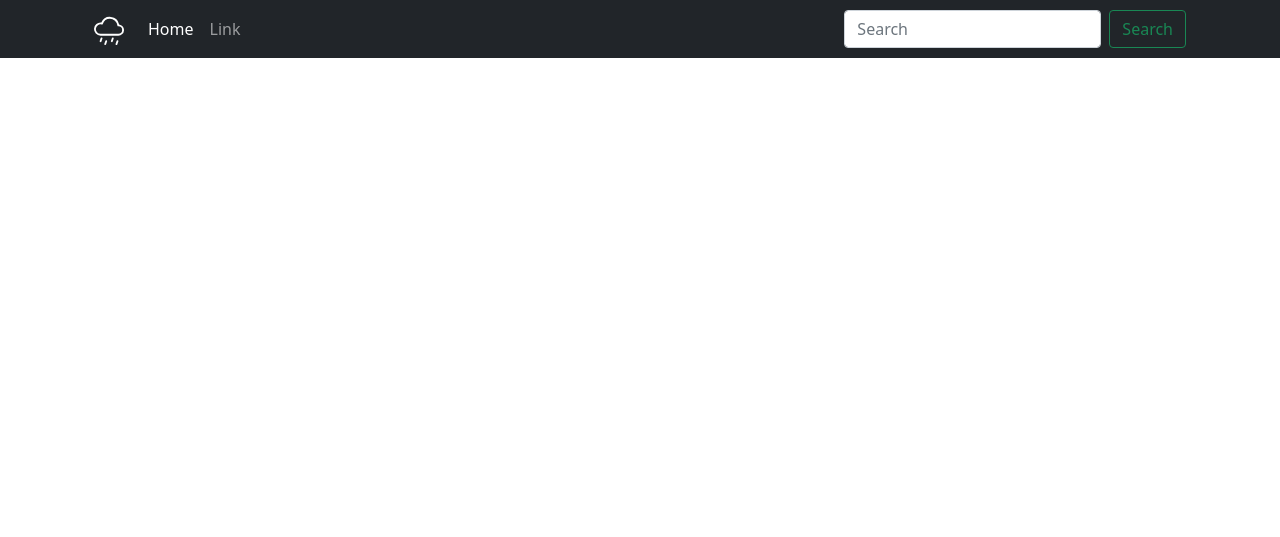
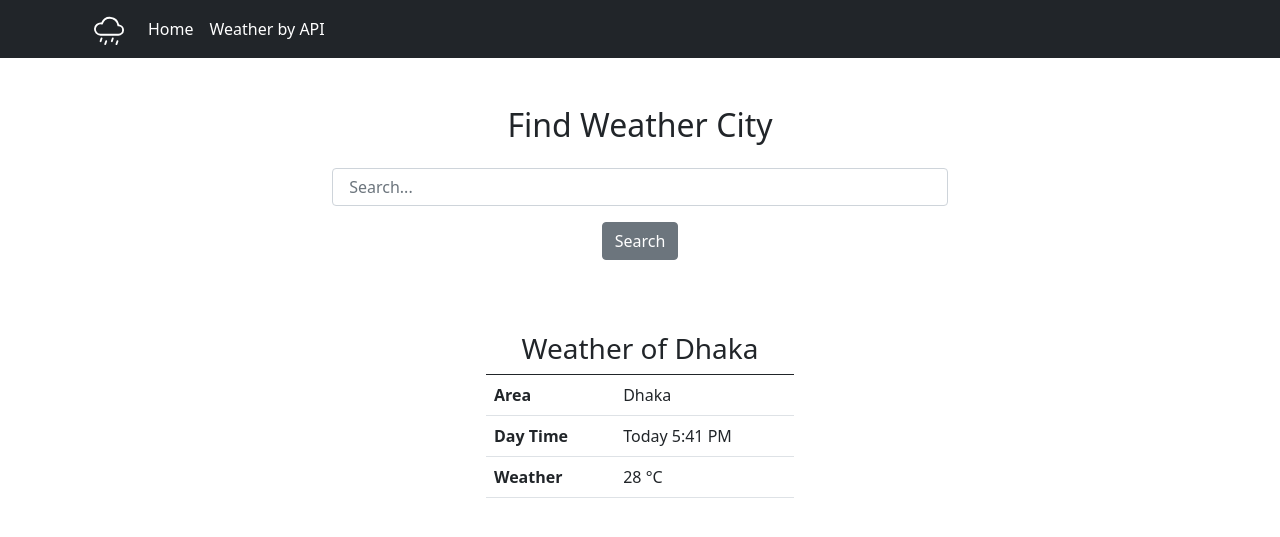
Before and after one commit to samratpro/weatherapp, a Django app: page / in a window 1280 px wide. Shown: the top 537 px of the page. Run offline with Django 4.2, Linux system fonts and the light colour scheme.

Commit message:
Complete Home.html

```diff
--- a/weather/templates/home.html
+++ b/weather/templates/home.html
@@ -16,7 +16,7 @@
         <div class="container">
           <nav class="navbar navbar-expand-lg navbar-dark bg-dark">
               <div class="container-fluid">
-              <a class="navbar-brand" href="#"><svg xmlns="http://www.w3.org/2000/svg" width="30" height="30" fill="currentColor" class="bi bi-cloud-drizzle" viewBox="0 0 16 16">
+                <a class="navbar-brand" href="/"><svg xmlns="http://www.w3.org/2000/svg" width="30" height="30" fill="currentColor" class="bi bi-cloud-drizzle" viewBox="0 0 16 16">
                   <path d="M4.158 12.025a.5.5 0 0 1 .316.633l-.5 1.5a.5.5 0 0 1-.948-.316l.5-1.5a.5.5 0 0 1 .632-.317zm6 0a.5.5 0 0 1 .316.633l-.5 1.5a.5.5 0 0 1-.948-.316l.5-1.5a.5.5 0 0 1 .632-.317zm-3.5 1.5a.5.5 0 0 1 .316.633l-.5 1.5a.5.5 0 0 1-.948-.316l.5-1.5a.5.5 0 0 1 .632-.317zm6 0a.5.5 0 0 1 .316.633l-.5 1.5a.5.5 0 1 1-.948-.316l.5-1.5a.5.5 0 0 1 .632-.317zm.747-8.498a5.001 5.001 0 0 0-9.499-1.004A3.5 3.5 0 1 0 3.5 11H13a3 3 0 0 0 .405-5.973zM8.5 2a4 4 0 0 1 3.976 3.555.5.5 0 0 0 .5.445H13a2 2 0 0 1 0 4H3.5a2.5 2.5 0 1 1 .605-4.926.5.5 0 0 0 .596-.329A4.002 4.002 0 0 1 8.5 2z"/>
                 </svg></a>
                 <button class="navbar-toggler" type="button" data-bs-toggle="collapse" data-bs-target="#navbarSupportedContent" aria-controls="navbarSupportedContent" aria-expanded="false" aria-label="Toggle navigation">
@@ -25,20 +25,50 @@
                 <div class="collapse navbar-collapse" id="navbarSupportedContent">
                   <ul class="navbar-nav me-auto mb-2 mb-lg-0">
                     <li class="nav-item">
-                    <a class="nav-link active" aria-current="page" href="#">Home</a>
+                      <a class="nav-link active" aria-current="page" href="/">Home</a>
                     </li>
                     <li class="nav-item">
-                    <a class="nav-link" href="#">Link</a>
+                      <a class="nav-link active" aria-current="page" href="#">Weather by API</a>
                     </li>
                   </ul>
-                <form class="d-flex">
-                  <input class="form-control me-2" type="search" placeholder="Search" aria-label="Search">
-                  <button class="btn btn-outline-success" type="submit">Search</button>
-                </form>
                 </div>
               </div>
             </nav>
         </div>
+      </div>
+
+      <div class="container  mx-auto w-50 mt-5">
+        <div class="text-center">
+          <h1 class="my-4 text-center fs-2">Find Weather City</h1>
+          <form action="" method="post">
+             <input type="text" class="form-control" name="" id="" aria-describedby="helpId" placeholder=" Search...">
+             <input type="button" class="btn btn-secondary my-3" value="Search">
+          </form>
+        </div>
+
+          <table class="table mx-auto mt-5 w-50">
+            <thead>
+              <tr>
+                <th colspan="2" class="h3 text-center">Weather of Dhaka</th>
+
+              </tr>
+            </thead>
+            <tbody>
+              <tr>
+                <th scope="row">Area</th>
+                <td>Dhaka</td>
+              </tr>
+              <tr>
+                <th scope="row">Day Time</th>
+                <td>Today 5:41 PM</td>
+              </tr>
+              <tr>
+                <th scope="row">Weather</th>
+                <td>28 °C</td>
+              </tr>
+            </tbody>
+          </table>
+
       </div>
 
 
```
Lines whose indentation alone changed are shown as unchanged.
